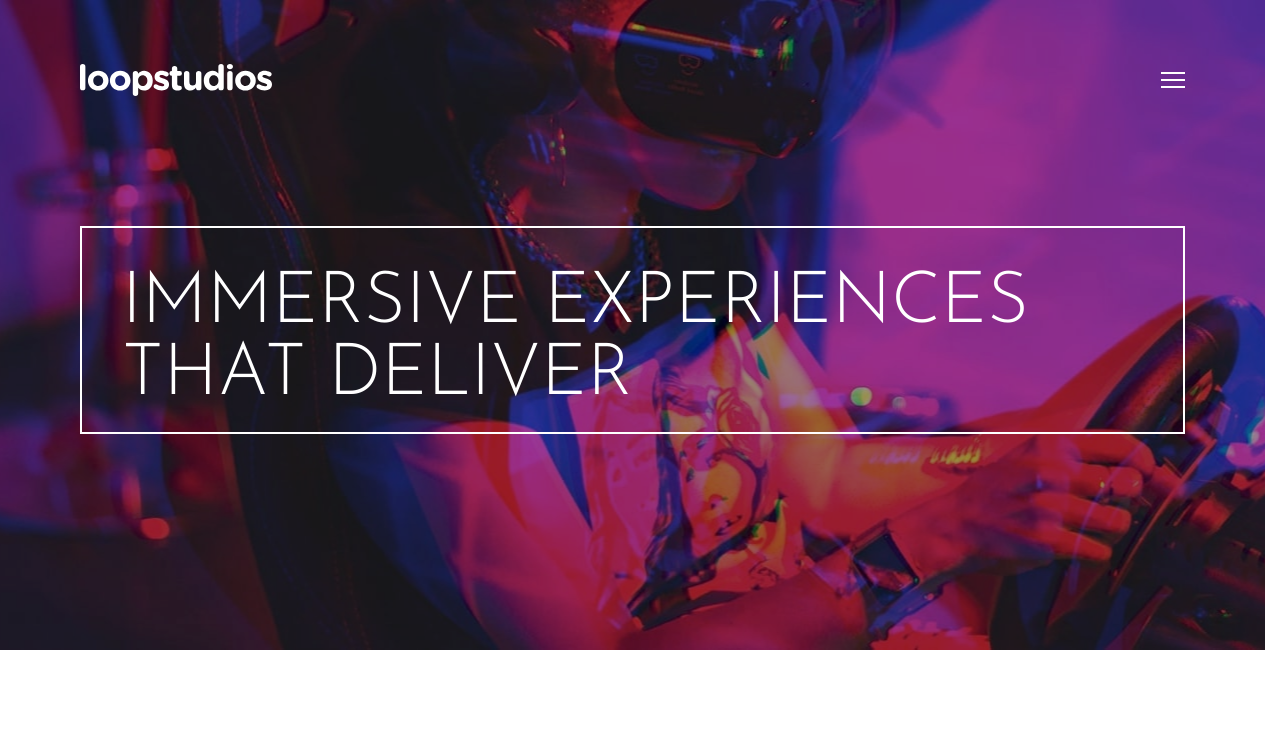
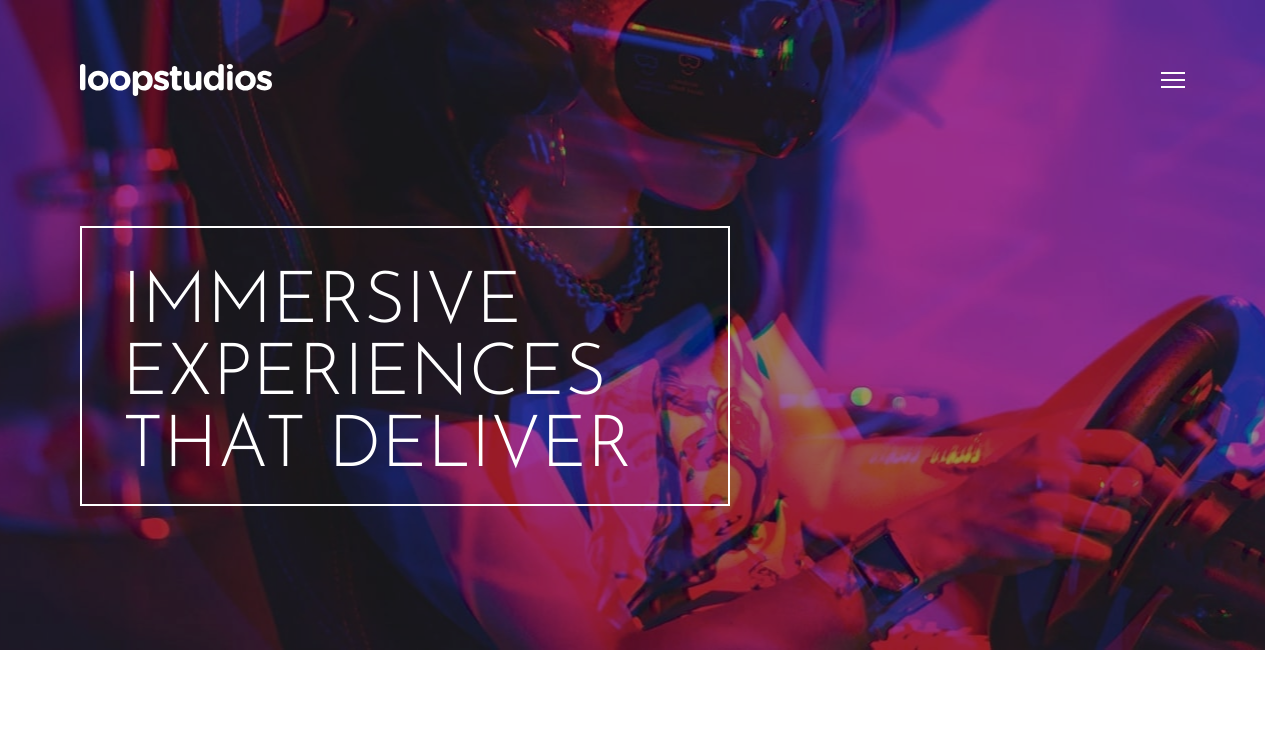
Before and after one commit to g-akca/loopstudios-landing-page, a React (Vite) app: page / in a window 1280 px wide. Shown: the top 744 px of the page. Built offline with nearby package versions, Linux system fonts and the light colour scheme.

Commit message:
Add desktop responsive Header styles

```diff
--- a/src/components/Header.jsx
+++ b/src/components/Header.jsx
@@ -6,7 +6,7 @@ function Header() {
     <header className="flex justify-between items-center h-6 relative z-1 tablet:h-8">
       <img src={logo} alt="Loopstudios logo" className="h-full" />
 
-      <button className="h-4 cursor-pointer">
+      <button className="h-4 cursor-pointer desktop:hidden">
         <img src={hamburgerIcon} alt="Menu icon" className="h-full" />
       </button>
     </header>
--- a/src/components/HeroSection.jsx
+++ b/src/components/HeroSection.jsx
@@ -8,13 +8,14 @@ function HeroSection() {
         flex flex-col gap-40.75
         bg-[url('/images/mobile/image-hero.jpg')] bg-cover bg-no-repeat bg-center
         tablet:py-16 tablet:px-20 tablet:bg-[url('/images/desktop/image-hero.jpg')] tablet:gap-32.5
+        desktop:px-41
       "
     >
       <div className="absolute inset-0 z-0 bg-black/40"></div>
 
       <Header />
 
-      <div className="border-2 border-white py-4.5 px-6 relative z-1 tablet:p-10 tablet:pb-5">
+      <div className="border-2 border-white py-4.5 px-6 max-w-100 relative z-1 tablet:p-10 tablet:pb-5 tablet:max-w-162.5">
         <p className="font-josefin text-[40px] font-light text-white uppercase leading-[100%] tablet:text-[72px]">Immersive experiences that deliver</p>
       </div>
     </div>
```
